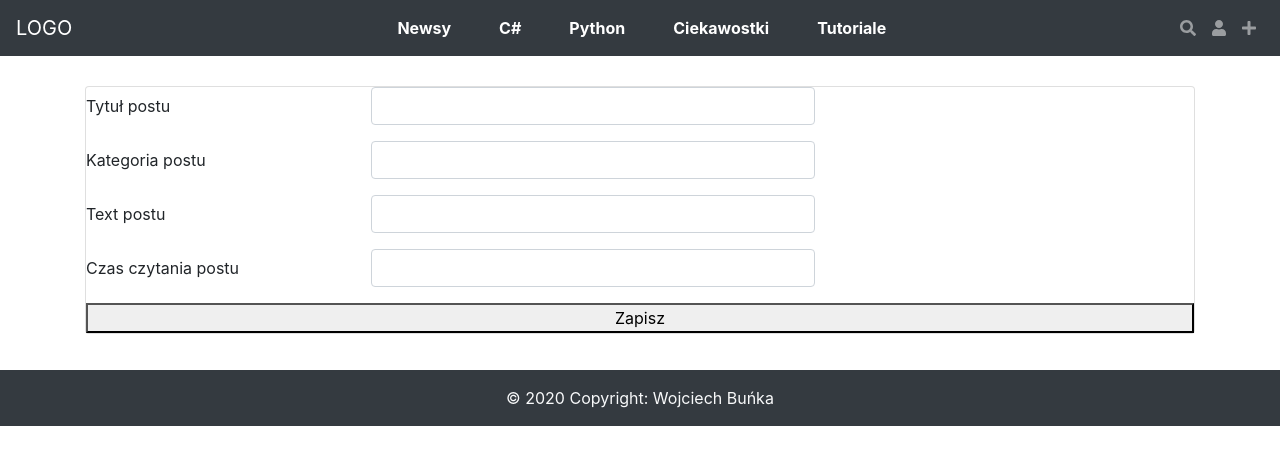
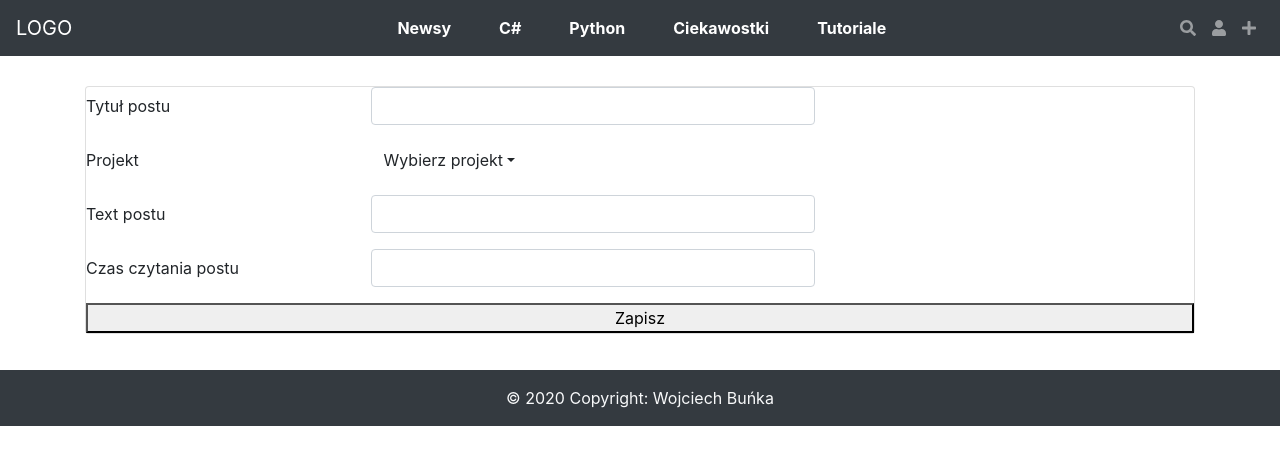
Before and after one commit to TheWerou/AngularTechnologyBlog, an Angular app in the folder TechnologyBlog/: page /AddArticleView in a window 1280 px wide. Shown: the top 464 px of the page. Built offline with nearby package versions, Linux system fonts and the light colour scheme.

Commit message:
Adding now works better

```diff
--- a/TechnologyBlog/src/app/add-article/add-article.component.html
+++ b/TechnologyBlog/src/app/add-article/add-article.component.html
@@ -18,14 +18,31 @@
                                 </div>
                               </div>
                               <div class="form-group row align-items-center required">
-                                <label class="col-md-3 col-form-label asterisk">Kategoria postu</label>
+                                <label class="col-md-3 col-form-label asterisk">Projekt</label>
                                 <div class="col-md-5">
-                                  <input
-                                    type="text"
-                                    class="form-control"
-                                    name="Category"
-                                    formControlName="Category"
-                                  />
+                                  <div ngbDropdown class="d-inline-block">
+                                    <button
+                                      class="btn "
+                                      id="dropdownSubAccounts"
+                                      ngbDropdownToggle
+                                    >
+                                      <span *ngIf="selectedCategory == null">Wybierz projekt</span>
+                                      <span *ngIf="selectedCategory != null">
+                                        {{
+                                            selectedCategory.title
+                                        }}
+                                      </span>
+                                    </button>
+                                    <div ngbDropdownMenu aria-labelledby="dropdownSubAccounts">
+                                      <button
+                                        class="dropdown-item"
+                                        *ngFor="let catitem of categoryList; index as i"
+                                        (click)="selectCategory(catitem)"
+                                      >
+                                        {{ catitem.title }}
+                                      </button>
+                                    </div>
+                                  </div>
                                 </div>
                               </div>
                               <div class="form-group row align-items-center required">
--- a/TechnologyBlog/src/app/add-article/add-article.component.ts
+++ b/TechnologyBlog/src/app/add-article/add-article.component.ts
@@ -12,12 +12,15 @@ export class AddArticleComponent implements OnInit {
   newArticle: PostDto;
   newSection: Section[];
   formGrup: FormGroup;
+  categoryList: Category[];
+  selectedCategory: Category = null;
 
   constructor(public formBuilder: FormBuilder, private backend: DataBaseService) {
 
   }
 
   ngOnInit(): void {
+    this.catList();
     this.formGrup = this.formBuilder.group({
       title: new FormControl(),
       Category: new FormControl(),
@@ -25,10 +28,18 @@ export class AddArticleComponent implements OnInit {
       ReadTime: new FormControl(),
     });
   }
-
+  selectCategory(selected: Category): void {
+    this.selectedCategory = selected;
+    console.log(this.selectedCategory.id)
+  }
+  public catList()
+  {
+    this.categoryList = this.backend.getCategory();
+  }
   save() {
 
     let forms = this.formGrup.getRawValue() as PostDto;
+    forms.Category = this.selectedCategory;
     this.backend.createPost(forms);
   }
 
--- a/TechnologyBlog/src/app/services/data-base.service.ts
+++ b/TechnologyBlog/src/app/services/data-base.service.ts
@@ -59,11 +59,16 @@ export class DataBaseService {
   getPost(): Post[]{
     return this.Posts;
   }
+  getOnePost(id: number): Post{
+    return this.Posts.find(c => c.id === id);;
+  }
+
   createPost(postDto: PostDto): void {
     let newPost: Post = postDto as Post;
     newPost.id = this.Posts[this.Posts.length - 1].id + 1;
     newPost.date = Date.now().toString();
     this.Posts.push(newPost);
+
   }
 
   getPostCategory(categortId:number): Post[]{
```
